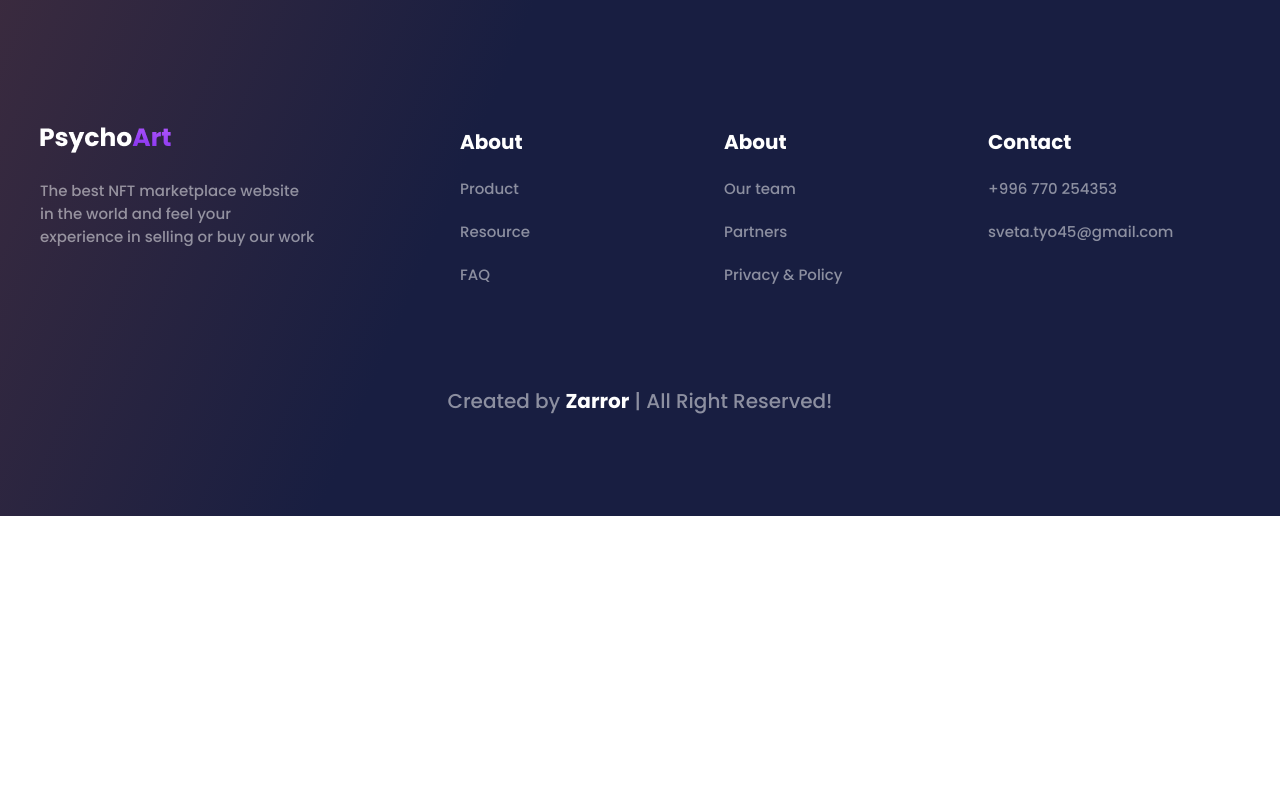
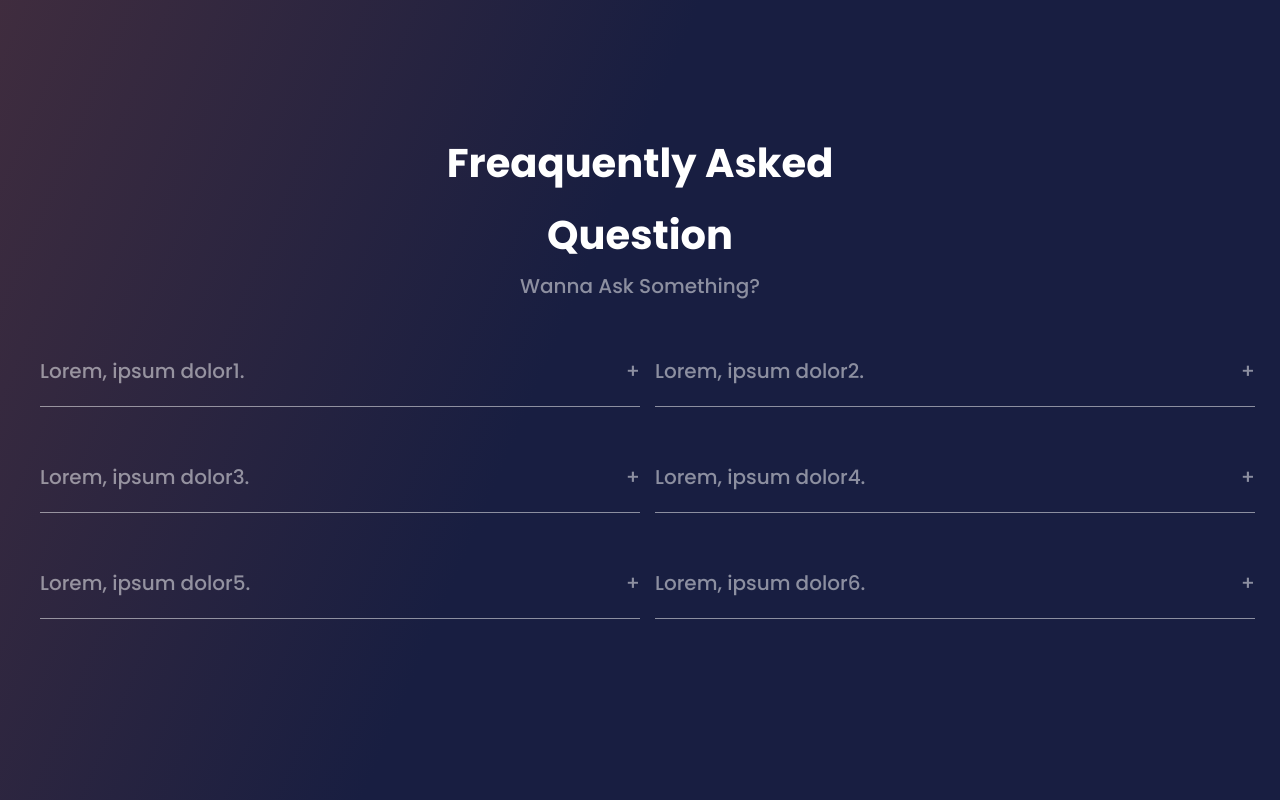
Before and after one commit to sthika/qa-2, a React (Create React App) app: page /qa-2/ in a window 1280 px wide. Shown: the part 1880-2680 px from the top of the page. Before the commit the page ends 2396 px from the top, so only its background shows below. Built offline with nearby package versions, Linux system fonts and the light colour scheme; the HTML template or start-up script is replaced by a standard one.

Commit message:
added FAQ

```diff
--- a/src/App.js
+++ b/src/App.js
@@ -8,6 +8,7 @@ import Footer from './components/Footer';
 import Contact from './components/contact/Contact';
 import Blog from './pages/Blog/Blog';
 import Cart from './components/cart/Cart';
+import Partners from './components/Partners';
 
 export const ProductsContext = createContext({});
 function App() {
@@ -23,6 +24,7 @@ function App() {
             <Route path='/' element={<Home />} />
             <Route path='/contact' element={<Contact />} />
             <Route path='/collections' element={<Collection />} />
+
             <Route path='/blog' element={<Blog />} />
             <Route path='/cart' element={<Cart/>} />
           </Routes>
--- a/src/Pages/Home.js
+++ b/src/Pages/Home.js
@@ -2,6 +2,7 @@ import React from 'react';
 import Main from '../components/Main';
 import Partners from '../components/Partners';
 import About from './About';
+import Faq from '../components/faq/Faq';
 
 
 const Home = () => {
@@ -10,6 +11,7 @@ const Home = () => {
       <Main />
       <Partners />
       <About />
+      <Faq />
     </>
   );
 };
--- a/src/components/Footer.js
+++ b/src/components/Footer.js
@@ -1,6 +1,7 @@
 import React from 'react';
 import logo from '../assets/logo.png';
 import { NavLink } from 'react-router-dom';
+import File from '../assets/file.png'
 
 const Footer = () => {
   return (
@@ -24,60 +25,41 @@ const Footer = () => {
             </NavLink>
           </li>
           <li>
-            <NavLink to='/collection' className='footer__link'>
-              Resource
-            </NavLink>
-          </li>
-          <li>
-            <NavLink to='/faq' className='footer__link'>
-              FAQ
-            </NavLink>
+            <a href="#faq" className="footer__link">FAQ</a>
           </li>
         </nav>
 
         <nav className='footer__company'>
           <p className='footer__title'>About</p>
           <li>
-            <NavLink to='/' className='footer__link'>
-              Our team
-            </NavLink>
+            <a href='#partners'>Partners</a>
           </li>
           <li>
-            <NavLink to='/collection' className='footer__link'>
-              Partners
-            </NavLink>
-          </li>
-          <li>
-            <NavLink to='/faq' className='footer__link'>
-              Privacy & Policy
-            </NavLink>
+          <a download='' href={File}>Privacy & Policy</a>
           </li>
         </nav>
 
         <div className='footer__contact'>
-          <p className="footer__title">Contact</p>
-          <p className='footer__phone'>
-            +996 770 254353
-          </p>
-          <p className='footer__text'>
-            sveta.tyo45@gmail.com
-          </p>
-          <div className="footer__social">
-            <div className="footer__youtube">
-              <a href=""></a>
+          <p className='footer__title'>Contact</p>
+          <p className='footer__phone'>+996 770 254353</p>
+          <p className='footer__text'>sveta.tyo45@gmail.com</p>
+          <div className='footer__social'>
+            <div className='footer__youtube'>
+              <a href=''></a>
             </div>
-            <div className="footer__discord">
-              <a href=""></a>
+            <div className='footer__discord'>
+              <a href=''></a>
             </div>
-            <div className="footer__instagram">
-              <a href=""></a>
+            <div className='footer__instagram'>
+              <a href=''></a>
             </div>
           </div>
         </div>
       </div>
-      <p className="footer__copyright">
-        Created by <span className='footer__title'>Zarror</span> | All Right Reserved!
-        </p>
+      <p className='footer__copyright'>
+        Created by <span className='footer__title'>Zarror</span> | All Right
+        Reserved!
+      </p>
     </footer>
   );
 };
--- a/src/components/Partners.js
+++ b/src/components/Partners.js
@@ -6,7 +6,7 @@ import blockchain from '../assets/Blockchain_logo.svg';
 
 const Partners = () => {
   return (
-    <section className='partners'>
+    <section id='partners' className='partners'>
       <div className='container partners__wrapper'>
         <div className='partners__logo partners__logo-binance'>
           <img src={binance} alt='' />
--- /dev/null
+++ b/src/components/faq/Faq.js
@@ -0,0 +1,80 @@
+import React, { useState } from 'react';
+import './faq.css';
+
+const Faq = () => {
+  const accordions = [
+    {
+      title: 'Lorem, ipsum dolor1.',
+      desc: 'Lorem, ipsum dolor.Lorem, ipsum dolor.Lorem, ipsum dolor.Lorem, ipsum dolor.Lorem, ipsum dolor.',
+      id: 1,
+    },
+    {
+      title: 'Lorem, ipsum dolor2.',
+      desc: 'Lorem, ipsum dolor.Lorem, ipsum dolor.Lorem, ipsum dolor.Lorem, ipsum dolor.Lorem, ipsum dolor.',
+      id: 2,
+    },
+    {
+      title: 'Lorem, ipsum dolor3.',
+      desc: 'Lorem, ipsum dolor.Lorem, ipsum dolor.Lorem, ipsum dolor.Lorem, ipsum dolor.Lorem, ipsum dolor.',
+      id: 3,
+    },
+    {
+      title: 'Lorem, ipsum dolor4.',
+      desc: 'Lorem, ipsum dolor.Lorem, ipsum dolor.Lorem, ipsum dolor.Lorem, ipsum dolor.Lorem, ipsum dolor.',
+      id: 4,
+    },
+    {
+      title: 'Lorem, ipsum dolor5.',
+      desc: 'Lorem, ipsum dolor.Lorem, ipsum dolor.Lorem, ipsum dolor.Lorem, ipsum dolor.Lorem, ipsum dolor.',
+      id: 5,
+    },
+    {
+      title: 'Lorem, ipsum dolor6.',
+      desc: 'Lorem, ipsum dolor.Lorem, ipsum dolor.Lorem, ipsum dolor.Lorem, ipsum dolor.Lorem, ipsum dolor.',
+      id: 6,
+    },
+  ];
+  const [openStates, setIsOpen] = useState({});
+
+  const handleClick = (id) => {
+    if (openStates[id]) {
+      setIsOpen({ ...openStates, [id]: false });
+    } else {
+      setIsOpen({ ...openStates, [id]: true });
+    }
+    console.log(openStates);
+  };
+
+  return (
+    <section className='faq' id='faq'>
+      <div className='container'>
+        <h2 className='faq__title'>Freaquently Asked Question</h2>
+        <p className='section__subtitle faq__subtitle'>Wanna Ask Something?</p>
+
+        <div className='faq__wrapper'>
+          {accordions.map((el) => (
+            <div
+              id={el.id}
+              className='faq__accordeon'
+              onClick={() => handleClick(el.id)}>
+              <div className='faq__accordeon-main'>
+                <p className='faq__accordeon-title'>{el.title}</p>
+                <p>+</p>
+              </div>
+              {openStates[el.id] ? (
+                <div className='faq__accordeon-desc'>
+                  <p>
+                    Lorem ipsum dolor sit amet consectetur adipisicing elit.
+                    Hic, laboriosam?
+                  </p>
+                </div>
+              ) : null}
+            </div>
+          ))}
+        </div>
+      </div>
+    </section>
+  );
+};
+
+export default Faq;
--- /dev/null
+++ b/src/components/faq/faq.css
@@ -0,0 +1,36 @@
+
+.faq__wrapper {
+    display: grid;
+    grid-template-columns: 50% 50%;
+    column-gap: 15px;
+    row-gap: 50px;
+}
+.faq__accordeon {
+    border-bottom: 1px solid var(--desc-text-color);
+    padding: 5px 0 20px;
+
+}
+.faq__accordeon-main {
+    display: flex;
+    justify-content: space-between;
+    color: var(--desc-text-color);
+
+}
+.faq__title {
+    max-width: 387px;
+    line-height: 72px;
+    margin: 0 auto;
+    text-align: center;
+}
+.faq__subtitle {
+    margin: 0 auto 50px;
+    text-align: center;
+}
+
+@media screen and (max-width: 600px) {
+    .faq__wrapper {
+
+        grid-template-columns: 1fr
+
+    }
+}
```
Also changed, not shown: src/assets/file.png (added).
